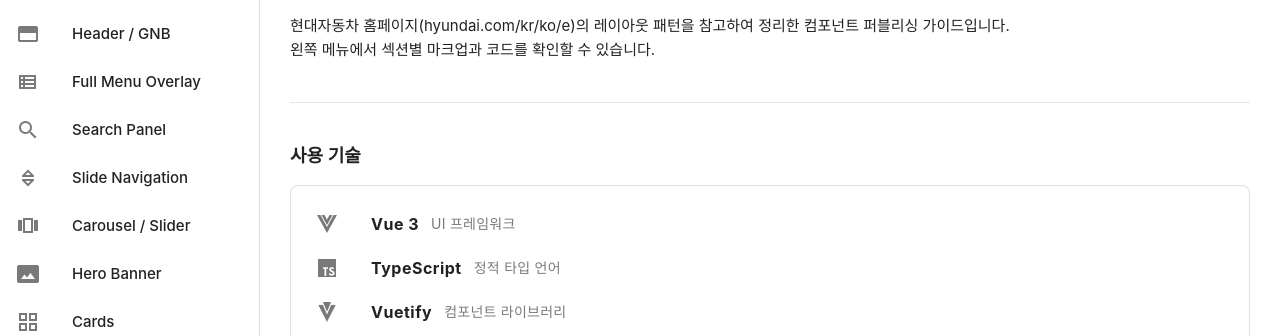
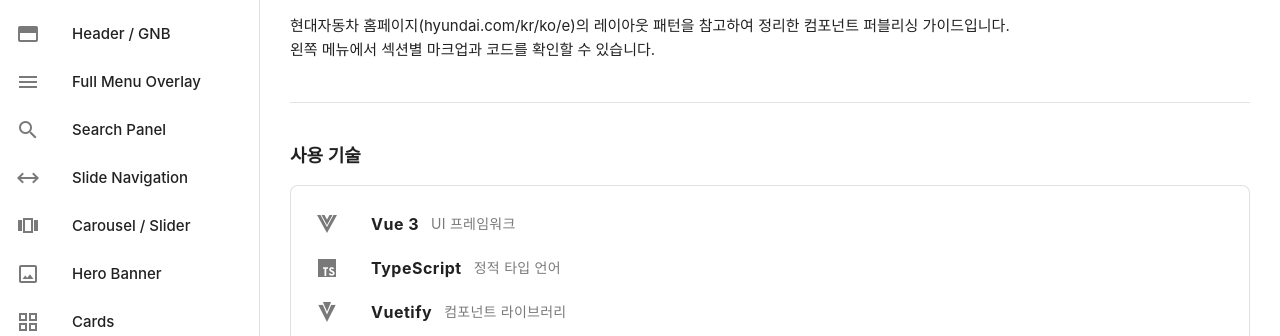
Before and after one commit to codnjsm/pub-guide, a Vue app: page /#/ in a window 1280 px wide. Shown: the part 156-492 px from the top of the page. Built offline with nearby package versions, Linux system fonts and the light colour scheme.

Commit message:
좌측 네비 일부 아이콘 교체 (전체메뉴/슬라이드내비/히어로배너)
Co-Authored-By: Claude Sonnet 5 <noreply@anthropic.com>

```diff
--- a/src/data/navItems.ts
+++ b/src/data/navItems.ts
@@ -2,11 +2,11 @@ export const navItems = [
   { title: 'Overview', to: '/', icon: 'mdi-view-dashboard-outline' },
   { title: 'Colors / Typography', to: '/colors-typography', icon: 'mdi-palette-outline' },
   { title: 'Header / GNB', to: '/header', icon: 'mdi-dock-top' },
-  { title: 'Full Menu Overlay', to: '/fullmenu', icon: 'mdi-view-list-outline' },
+  { title: 'Full Menu Overlay', to: '/fullmenu', icon: 'mdi-menu' },
   { title: 'Search Panel', to: '/search-suggest', icon: 'mdi-magnify' },
-  { title: 'Slide Navigation', to: '/navigation', icon: 'mdi-menu-swap-outline' },
+  { title: 'Slide Navigation', to: '/navigation', icon: 'mdi-arrow-left-right' },
   { title: 'Carousel / Slider', to: '/carousel', icon: 'mdi-view-carousel-outline' },
-  { title: 'Hero Banner', to: '/hero', icon: 'mdi-image-size-select-actual' },
+  { title: 'Hero Banner', to: '/hero', icon: 'mdi-image-outline' },
   { title: 'Cards', to: '/cards', icon: 'mdi-view-grid-outline' },
   { title: 'Footer', to: '/footer', icon: 'mdi-dock-bottom' },
 ]
```
